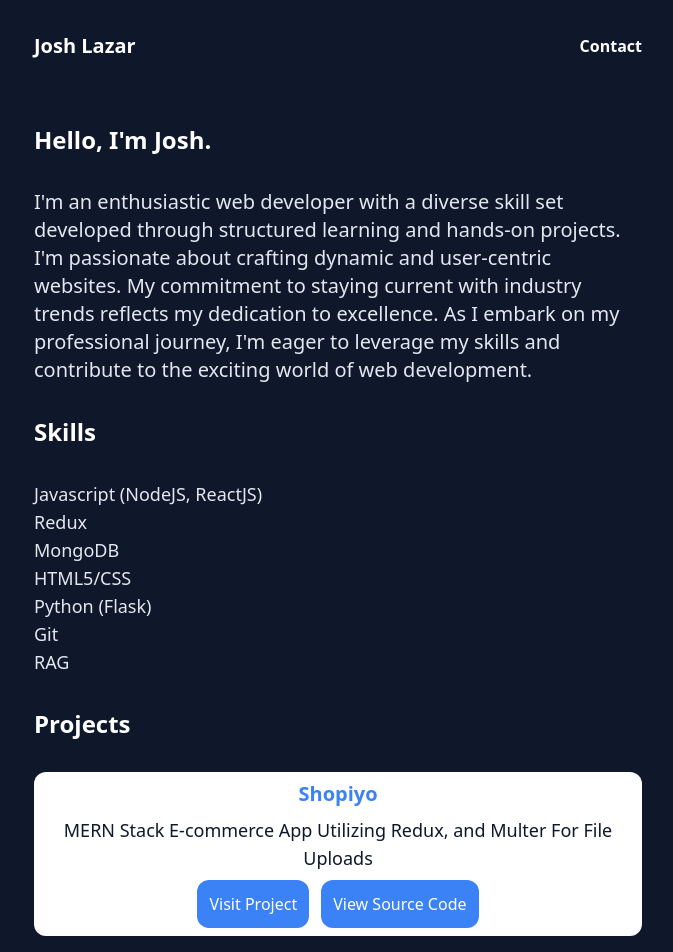
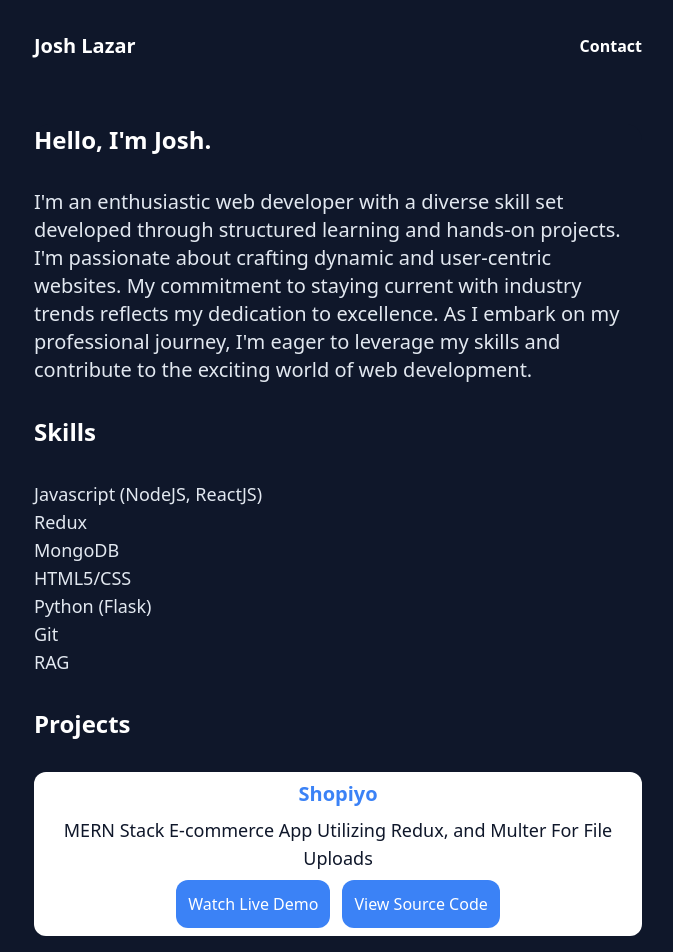
Before and after one commit to joshlazar2/portfolio, a React (Create React App) app in the folder client/: page / in a window 1280 px wide. Shown: the top 952 px of the page, without its empty margins (302-975 px from the left). Built offline with nearby package versions, Linux system fonts and the light colour scheme.

Commit message:
Added Video Demo Link

```diff
--- a/client/src/components/Main.jsx
+++ b/client/src/components/Main.jsx
@@ -22,7 +22,7 @@ const Main = () => {
                     <p className='text-xl font-bold text-blue-500'>Shopiyo</p>
                     <p className='text-lg text-slate-900 text-center'>MERN Stack E-commerce App Utilizing Redux, and Multer For File Uploads</p>
                     <div className='space-x-3'>
-                        <button className='bg-blue-500 text-white p-3 rounded-xl hover:shadow-2xl hover:bg-blue-600'>Visit Project</button>
+                        <button onClick={() => window.open('https://www.youtube.com/watch?v=w5jpxl66uZw', '_blank')} className='bg-blue-500 text-white p-3 rounded-xl hover:shadow-2xl hover:bg-blue-600'>Watch Live Demo</button>
                         <button onClick={() => window.open('https://github.com/joshlazar2/e-commerce', '_blank')} className='bg-blue-500 text-white p-3 rounded-xl hover:shadow-2xl hover:bg-blue-600'>View Source Code</button>
                     </div>
                 </div>
```
